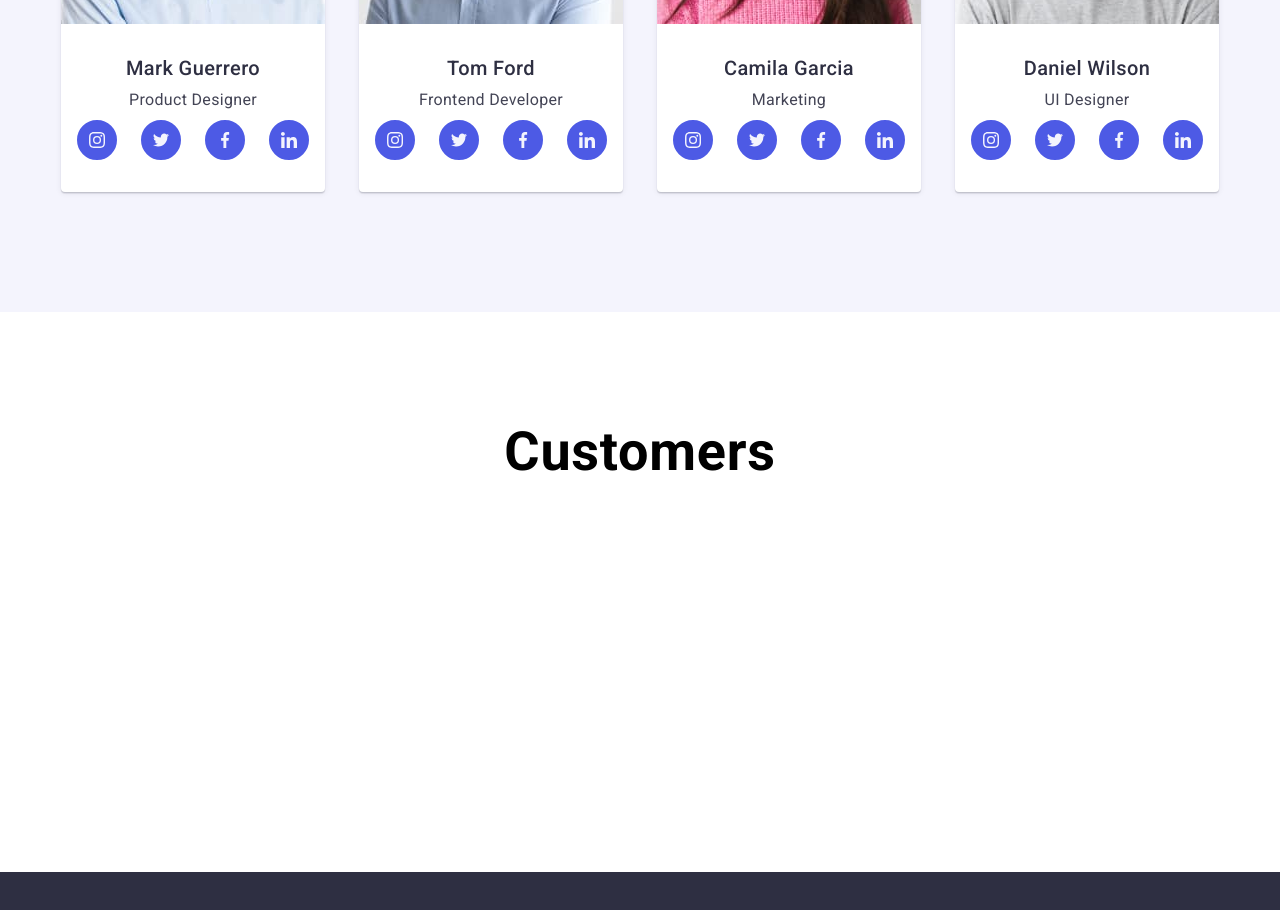
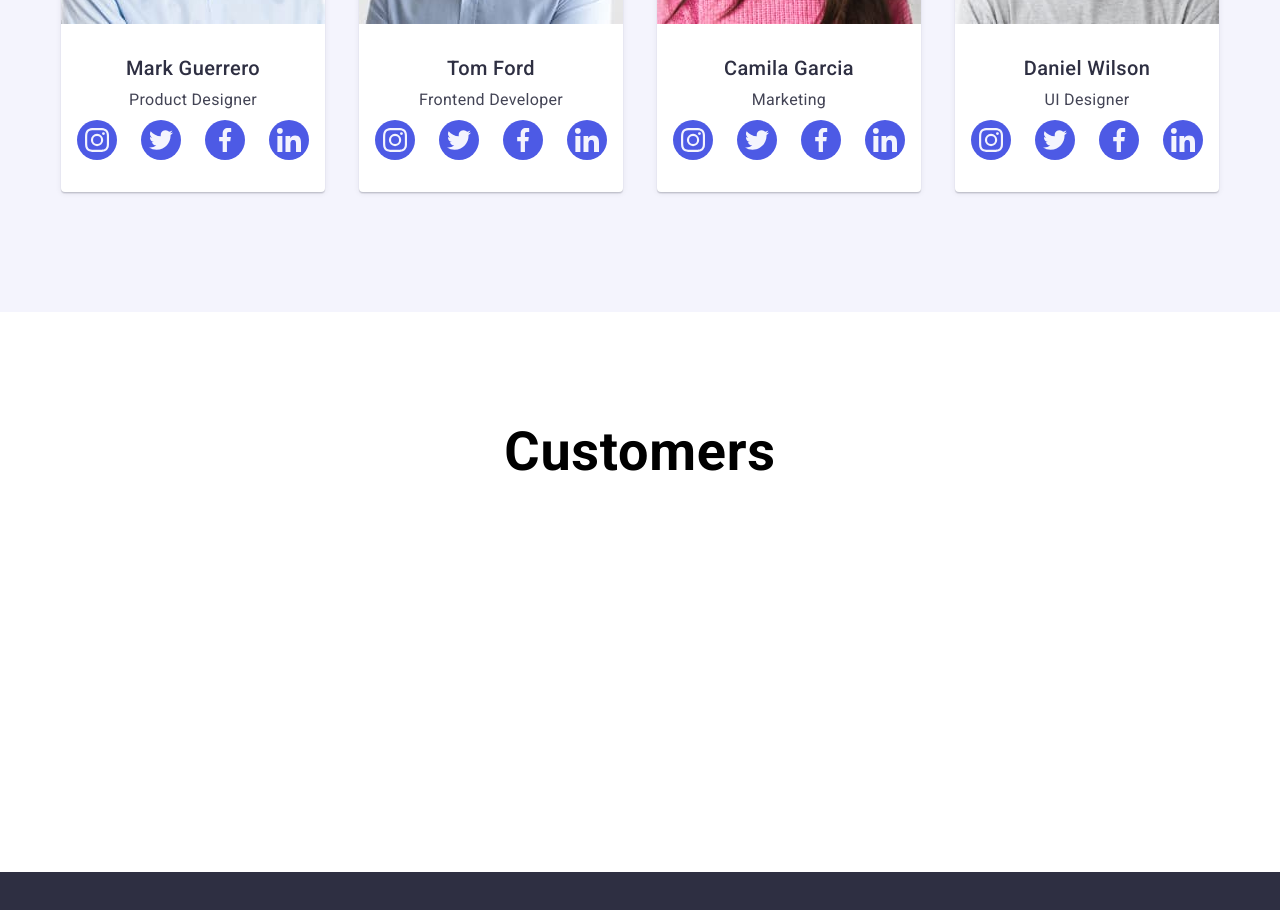
Before and after one commit to LuigiQ02/goit-markup-hw-04, a plain HTML site: page index.html in a window 1280 px wide. Shown: the part 2020-2930 px from the top of the page. Drawn offline with Linux system fonts and the light colour scheme.

Commit message:
icons-changes

```diff
--- a/css/styles.css
+++ b/css/styles.css
@@ -291,9 +291,33 @@ img{
 /* Team Icons Section */
 .team__list__icons{
     display: flex;
-    justify-content: center;
     column-gap: 24px;
 }
+
+.team__icon__link{
+    display: flex;
+    align-items: center;
+    width: 40px;
+    height: 40px;
+    background-color: var(--iris);
+    justify-content: center;
+    border-radius: 20px;
+    fill: var(--cloud);
+}
+
+
+.team__icon__link:hover{
+    background-color: var(--ocean);
+    fill: var(--cloud);
+}
+
+.team__icon__link svg{
+    height: 24px;
+    width: 24px;
+}
+
+
+
 
 /* Customers Section */
 .section__customers{
@@ -310,7 +334,6 @@ img{
 /* Footer Section */
 .footer{
     background-color: var(--navy);
-    height: 312px;
 }
 
 .footer__link{
@@ -346,7 +369,6 @@ img{
 }
 
 /* Buttons Section Portfolio */
-
 .btn{
     padding-top: 96px;
 }
--- a/index.html
+++ b/index.html
@@ -131,37 +131,33 @@
               <div class="team__item__details">
                 <h3 class="team__name">Mark Guerrero</h3>
                 <p class="team__text">Product Designer</p>
-                <ul class="team__list__icons">
+                  <ul class="team__list__icons">
                   <li class="team__items__icons">
                     <a href="#" class="team__icon__link">
-                      <img
-                        src="images/icons/instagram-icon.svg"
-                        alt="instagram-icon"
-                      />
+                    <svg>
+                      <use href="images/icons.svg#instagram"/>
+                    </svg>
                     </a>
                   </li>
                   <li>
                     <a href="#" class="team__icon__link">
-                      <img
-                        src="images/icons/twitter-icon.svg"
-                        alt="twitter-icon"
-                      />
+                    <svg>
+                      <use href="images/icons.svg#twitter"/>
+                    </svg>
                     </a>
                   </li>
                   <li>
                     <a href="#" class="team__icon__link">
-                      <img
-                        src="images/icons/facebook-icon.svg"
-                        alt="facebook-icon"
-                      />
+                    <svg>
+                      <use href="images/icons.svg#facebook"/>
+                    </svg>
                     </a>
                   </li>
                   <li>
                     <a href="#" class="team__icon__link">
-                      <img
-                        src="images/icons/linkedin-icon.svg"
-                        alt="linkedin-icon"
-                      />
+                    <svg>
+                      <use href="images/icons.svg#linkedin"/>
+                    </svg>
                     </a>
                   </li>
                 </ul>
@@ -175,34 +171,30 @@
                 <ul class="team__list__icons">
                   <li class="team__items__icons">
                     <a href="#" class="team__icon__link">
-                      <img
-                        src="images/icons/instagram-icon.svg"
-                        alt="instagram-icon"
-                      />
+                    <svg>
+                      <use href="images/icons.svg#instagram"/>
+                    </svg>
                     </a>
                   </li>
                   <li>
                     <a href="#" class="team__icon__link">
-                      <img
-                        src="images/icons/twitter-icon.svg"
-                        alt="twitter-icon"
-                      />
+                    <svg>
+                      <use href="images/icons.svg#twitter"/>
+                    </svg>
                     </a>
                   </li>
                   <li>
                     <a href="#" class="team__icon__link">
-                      <img
-                        src="images/icons/facebook-icon.svg"
-                        alt="facebook-icon"
-                      />
+                    <svg>
+                      <use href="images/icons.svg#facebook"/>
+                    </svg>
                     </a>
                   </li>
                   <li>
                     <a href="#" class="team__icon__link">
-                      <img
-                        src="images/icons/linkedin-icon.svg"
-                        alt="linkedin-icon"
-                      />
+                    <svg>
+                      <use href="images/icons.svg#linkedin"/>
+                    </svg>
                     </a>
                   </li>
                 </ul>
@@ -216,34 +208,30 @@
                 <ul class="team__list__icons">
                   <li class="team__items__icons">
                     <a href="#" class="team__icon__link">
-                      <img
-                        src="images/icons/instagram-icon.svg"
-                        alt="instagram-icon"
-                      />
+                    <svg>
+                      <use href="images/icons.svg#instagram"/>
+                    </svg>
                     </a>
                   </li>
                   <li>
                     <a href="#" class="team__icon__link">
-                      <img
-                        src="images/icons/twitter-icon.svg"
-                        alt="twitter-icon"
-                      />
+                    <svg>
+                      <use href="images/icons.svg#twitter"/>
+                    </svg>
                     </a>
                   </li>
                   <li>
                     <a href="#" class="team__icon__link">
-                      <img
-                        src="images/icons/facebook-icon.svg"
-                        alt="facebook-icon"
-                      />
+                    <svg>
+                      <use href="images/icons.svg#facebook"/>
+                    </svg>
                     </a>
                   </li>
                   <li>
                     <a href="#" class="team__icon__link">
-                      <img
-                        src="images/icons/linkedin-icon.svg"
-                        alt="linkedin-icon"
-                      />
+                    <svg>
+                      <use href="images/icons.svg#linkedin"/>
+                    </svg>
                     </a>
                   </li>
                 </ul>
@@ -257,34 +245,30 @@
                 <ul class="team__list__icons">
                   <li class="team__items__icons">
                     <a href="#" class="team__icon__link">
-                      <img
-                        src="images/icons/instagram-icon.svg"
-                        alt="instagram-icon"
-                      />
+                    <svg>
+                      <use href="images/icons.svg#instagram"/>
+                    </svg>
                     </a>
                   </li>
                   <li>
                     <a href="#" class="team__icon__link">
-                      <img
-                        src="images/icons/twitter-icon.svg"
-                        alt="twitter-icon"
-                      />
+                    <svg>
+                      <use href="images/icons.svg#twitter"/>
+                    </svg>
                     </a>
                   </li>
                   <li>
                     <a href="#" class="team__icon__link">
-                      <img
-                        src="images/icons/facebook-icon.svg"
-                        alt="facebook-icon"
-                      />
+                    <svg>
+                      <use href="images/icons.svg#facebook"/>
+                    </svg>
                     </a>
                   </li>
                   <li>
                     <a href="#" class="team__icon__link">
-                      <img
-                        src="images/icons/linkedin-icon.svg"
-                        alt="linkedin-icon"
-                      />
+                    <svg>
+                      <use href="images/icons.svg#linkedin"/>
+                    </svg>
                     </a>
                   </li>
                 </ul>
```
Also changed, not shown: images/icons.svg (added), images/icons/facebook-2.svg (renamed from images/icons/facebook-icon.svg), images/icons/instagram-2.svg (renamed from images/icons/instagram-icon.svg), images/icons/linkedin-2.svg (renamed from images/icons/linkedin-icon.svg), images/icons/twitter-2.svg (renamed from images/icons/twitter-icon.svg).
